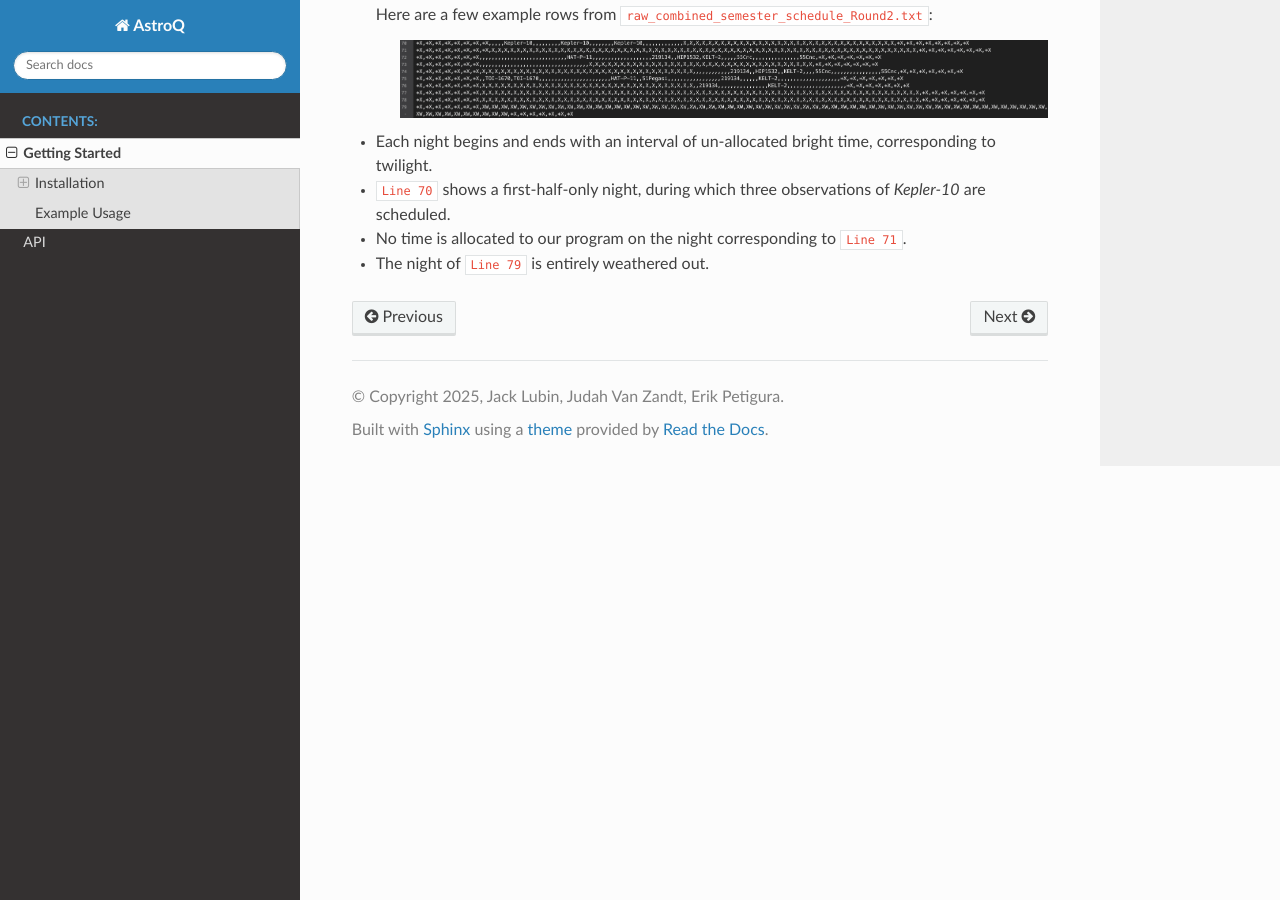
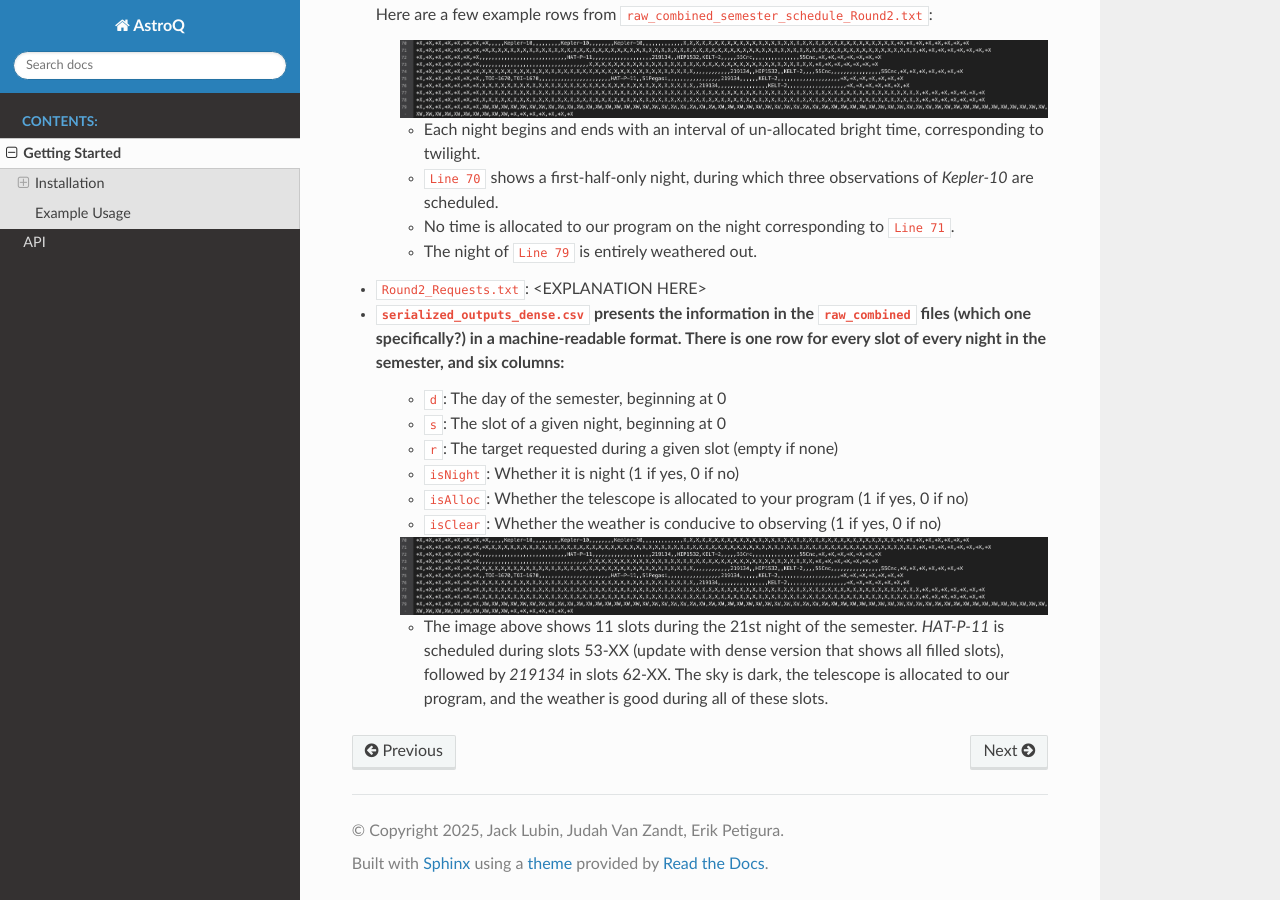
Before and after one commit to jluby127/AstroQ, a Sphinx documentation site: the page built from docs/getting_started.rst, in a window 1280 px wide and 900 px high, scrolled down 3593 px. Built offline with Sphinx 7.4.7 and the Read the Docs theme 3.1.0, drawn with Linux system fonts in a browser that asks for light colours.

Commit message:
Updated docs

```diff
--- a/docs/getting_started.rst
+++ b/docs/getting_started.rst
@@ -146,7 +146,20 @@ Here are the new files in ``examples/hello_world/outputs/2024-08-01``:
 
     .. image:: plots/schedule_Round2_screenshot.png
 
-- Each night begins and ends with an interval of un-allocated bright time, corresponding to twilight.
-- ``Line 70`` shows a first-half-only night, during which three observations of `Kepler-10` are scheduled.
-- No time is allocated to our program on the night corresponding to ``Line 71``.
-- The night of ``Line 79`` is entirely weathered out.
+    - Each night begins and ends with an interval of un-allocated bright time, corresponding to twilight.
+    - ``Line 70`` shows a first-half-only night, during which three observations of `Kepler-10` are scheduled.
+    - No time is allocated to our program on the night corresponding to ``Line 71``.
+    - The night of ``Line 79`` is entirely weathered out.
+
+- ``Round2_Requests.txt``: <EXPLANATION HERE>
+- ``serialized_outputs_dense.csv`` presents the information in the ``raw_combined`` files (which one specifically?) in a machine-readable format. There is one row for every slot of every night in the semester, and six columns:
+    - ``d``: The day of the semester, beginning at 0
+    - ``s``: The slot of a given night, beginning at 0
+    - ``r``: The target requested during a given slot (empty if none)
+    - ``isNight``: Whether it is night (1 if yes, 0 if no)
+    - ``isAlloc``: Whether the telescope is allocated to your program (1 if yes, 0 if no)
+    - ``isClear``: Whether the weather is conducive to observing (1 if yes, 0 if no)
+
+    .. image:: plots/schedule_Round2_screenshot.png
+
+    - The image above shows 11 slots during the 21st night of the semester. `HAT-P-11` is scheduled during slots 53-XX (update with dense version that shows all filled slots), followed by `219134` in slots 62-XX. The sky is dark, the telescope is allocated to our program, and the weather is good during all of these slots.
```
Also changed, not shown: docs/plots/outputs_dense_screenshot.png (added).
